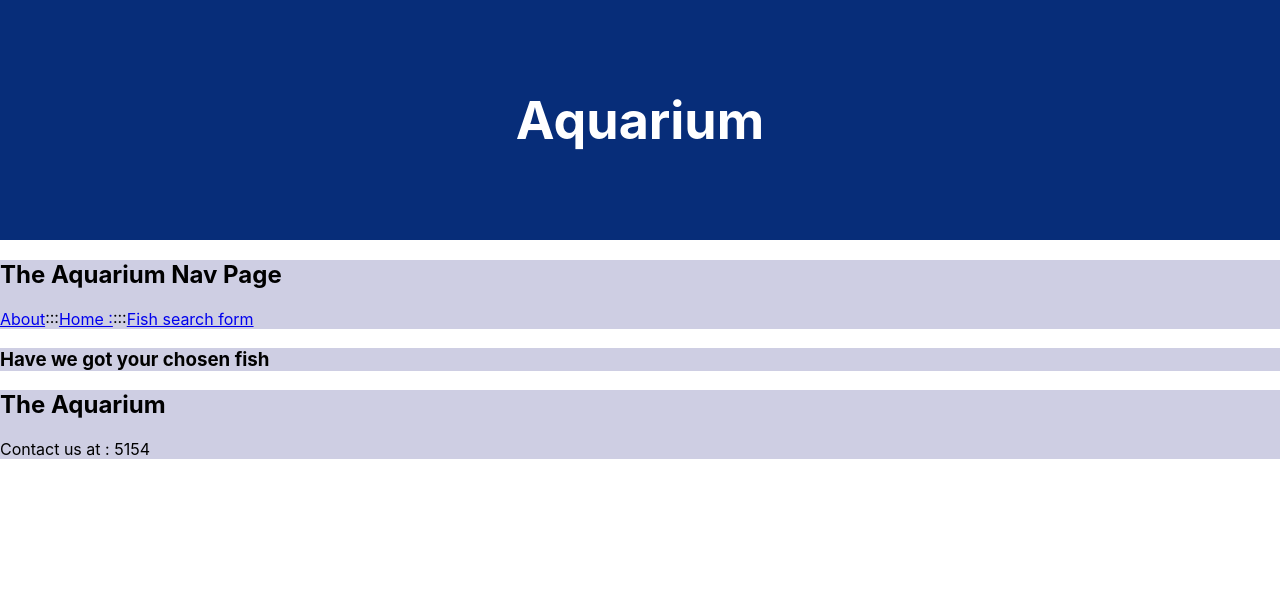
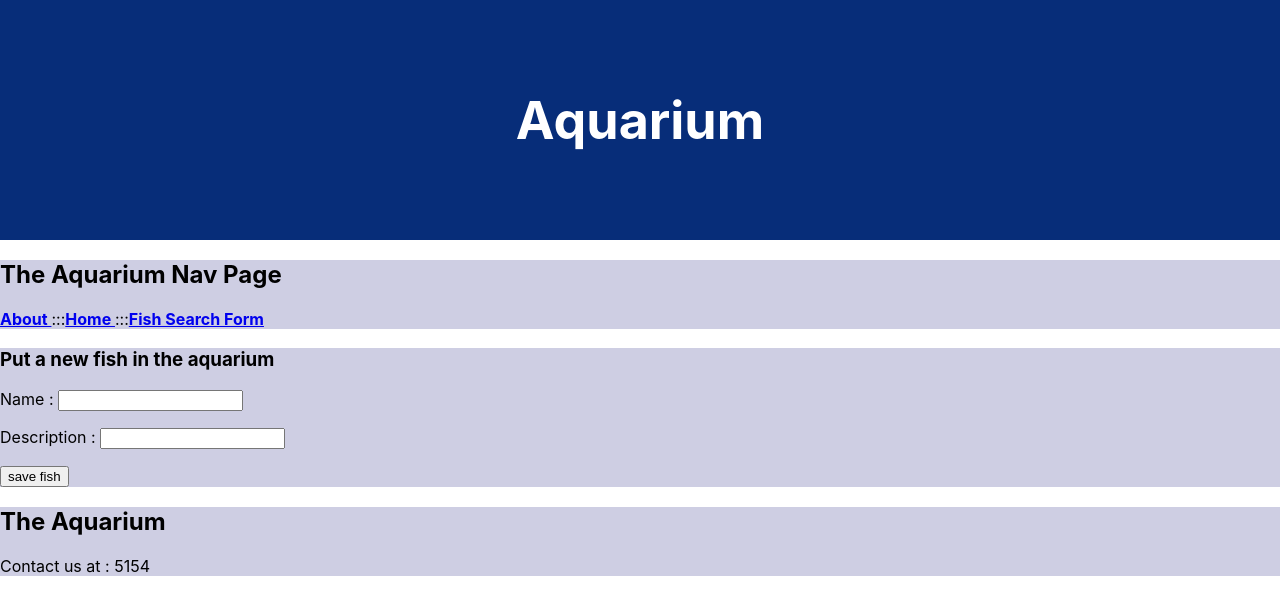
Before and after one commit to cepGH1/aquarium, a React (Create React App) app: page /fish in a window 1280 px wide. Shown: the top 614 px of the page. Built offline with nearby package versions, Linux system fonts and the light colour scheme.

Commit message:
arrays and stuff

```diff
--- a/src/components/Form.jsx
+++ b/src/components/Form.jsx
@@ -1,3 +1,4 @@
+
 import {useState} from 'react';
 const Form = () =>{
 
@@ -5,19 +6,43 @@ const Form = () =>{
 
     const [myFishArray, setMyFishArray] = useState([]);
 
-    const addFish = () => {
 
+    const setFishData = (event) => {
+        // pull the name and value attributes out of our event.target
+        const {name, value} = event.target;
+
+        setMyFish((prevValue) => ({ // Taking the current value of setPizzaData and allowing JS to modify it
+           ...prevValue,             // ... spread operator, ignore all of the previous attributes
+           [name]: value,              // Set the key to be the input field name (name, number, address) : value
+                                     // number: "40478232839" - either going to put it at the end OR update the original number
+        }))
     };
 
+    const addFishToArray = () => {
+
+        setMyFishArray((prevArray) => {      // prevArray - Current value of our state
+            return [...prevArray, myFish]; // Same thing as array.push, ignore all data and put this at the end
+        });
+
+        // this doesn't work
+        setData({});
+    };
 
     return(
  <div className="aquarium">
 
-   <h3>Have we got your chosen fish</h3>
-
-
-
-
+   <h3>Put a new fish in the aquarium</h3>
+   <p>
+       <label >Name : </label>
+        <input type="text" name="commonName" onChange={(event) => {setFishData(event)}}/>
+   </p>
+   <p>
+    <label >Description : </label>
+    <input type="text" name="description" onChange={(event) => {setFishData(event)}}/>
+   </p>
+   <p>
+   <button type="button" onClick="addFishToArray()"> save fish </button>
+   </p>
 </div>
     );
 };
--- a/src/components/Nav.jsx
+++ b/src/components/Nav.jsx
@@ -7,15 +7,15 @@ const Nav = () =>{
 
    <h2>The Aquarium Nav Page</h2>
    <Link to="/about">
-         About
+         <b>About </b>
     </Link>
     :::
     <Link to="/">
-         Home :
+         <b>Home </b>
     </Link>
     :::
     <Link to="/fish">
-         Fish search form
+         <b>Fish Search Form </b>
     </Link>
 
 
```
